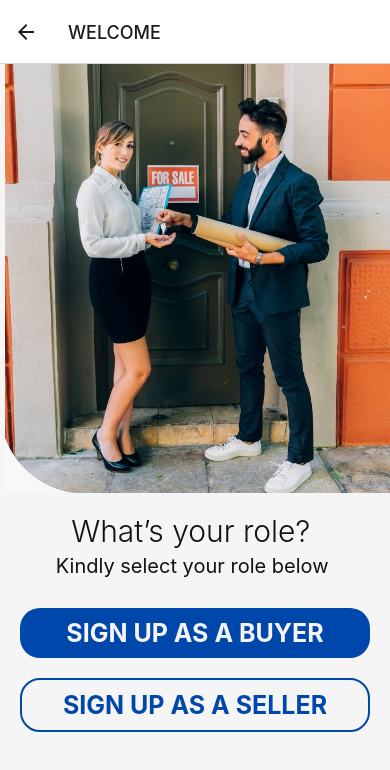
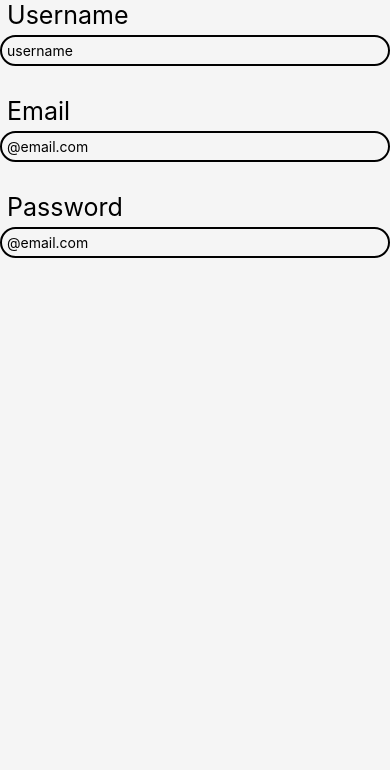
Before and after one commit to sharafadeenhammed/react-native-real-estate-app-HOMEVISION-, a React Native app: screen /WELCOME in a window 390 px wide. Shown: the top 770 px of the page. Built offline with nearby package versions, Linux system fonts and the light colour scheme.

Commit message:
working on register screen

```diff
--- a/App.js
+++ b/App.js
@@ -7,7 +7,7 @@ import RegisterScreen from './src/screens/RegisterScreen';
 import RootNavigation from './src/navigation/RootNavigation';
 
 function App() {
-  return <RootNavigation />;
+  return <RegisterScreen />;
 }
 
 export default App;
--- a/src/components/AppTextInput.jsx
+++ b/src/components/AppTextInput.jsx
@@ -17,4 +17,11 @@ const AppTextInput = ({
 
 export default AppTextInput;
 
-const styles = StyleSheet.create({});
+const styles = StyleSheet.create({
+  container: {
+    borderRadius: 20,
+    borderWidth: 2,
+    paddingHorizontal: 5,
+    paddingVertical: 5,
+  },
+});
--- a/src/components/OnBoardItem.jsx
+++ b/src/components/OnBoardItem.jsx
@@ -1,14 +1,15 @@
 import {StyleSheet, Image, View, Dimensions} from 'react-native';
 
+import colors from '../config/colors';
+import statusBar from '../config/statusBar';
 import Screen from './Screen';
 import AppText from './AppText';
-import colors from '../config/colors';
 import AppButton from './AppButton';
 import OnBoardProgress from './Carosel';
 const screenDimension = Dimensions.get('window');
 const OnBoardItem = ({item, navigation, onPress}) => {
   return (
-    <Screen statusBarColor={colors.gray} style={styles.container}>
+    <Screen style={styles.container}>
       <View style={styles.imageContainer}>
         <Image style={styles.image} source={item.imageUri} />
       </View>
--- a/src/components/Screen.jsx
+++ b/src/components/Screen.jsx
@@ -1,15 +1,15 @@
 import {StyleSheet, StatusBar, SafeAreaView} from 'react-native';
-import React from 'react';
 
-const Screen = ({children, style, statusBarColor, statusBarTextColor}) => {
-  // statusBarColor && StatusBar.setBackgroundColor(statusBarColor, true);
-  // statusBarTextColor && StatusBar.bar;
+import statusBar from '../config/statusBar';
+import colors from '../config/colors';
+
+const Screen = ({children, style, statusBarColor, statusBarStyle}) => {
   return (
     <SafeAreaView style={[styles.container, style]}>
       <StatusBar
         animated={true}
-        backgroundColor={statusBarColor}
-        barStyle="light-content"
+        backgroundColor={statusBarColor || colors.neutral}
+        barStyle={statusBarStyle || statusBar.lightBackground}
       />
       {children}
     </SafeAreaView>
--- a/src/screens/HomeScreen.jsx
+++ b/src/screens/HomeScreen.jsx
@@ -1,11 +1,16 @@
 import {StyleSheet, ImageBackground, View, Image} from 'react-native';
+
+import statusBar from '../config/statusBar';
+import colors from '../config/colors';
 import AppButton from '../components/AppButton';
 import Screen from '../components/Screen';
-import colors from '../config/colors';
 
 const Home = () => {
   return (
-    <Screen statusBarColor={colors.gray} style={styles.container}>
+    <Screen
+      statusBarColor={colors.gray}
+      style={styles.container}
+      statusBarStyle={statusBar.darkBackground}>
       <ImageBackground
         source={require('../assets/background.jpg')}
         style={styles.imageBackground}>
--- a/src/screens/RegisterScreen.jsx
+++ b/src/screens/RegisterScreen.jsx
@@ -8,8 +8,19 @@ import AppTextInput from '../components/AppTextInput';
 
 const RegisterScreen = () => {
   return (
-    <Screen style={styles.container} statusBarColor={colors.light}>
-      <Text>RegisterScreen</Text>
+    <Screen style={styles.container}>
+      <AppText style={styles.placeholder} text="Username" />
+      <AppTextInput style={styles.input} text="hello" placeholder="username" />
+
+      <AppText style={styles.placeholder} text="Email" />
+      <AppTextInput
+        style={styles.input}
+        text="hello"
+        placeholder="@email.com"
+      />
+
+      <AppText style={styles.placeholder} text="Password" />
+      <AppTextInput text="hello" placeholder="@email.com" />
     </Screen>
   );
 };
@@ -18,8 +29,17 @@ export default RegisterScreen;
 
 const styles = StyleSheet.create({
   container: {
-    backgroundColor: colors.light,
+    backgroundColor: colors.neutral,
     paddingHorizontal: 20,
-    paddingVertical: 10,
+    paddingVertical: 30,
   },
+  input: {
+    marginBottom: 30,
+  },
+  placeholder: {
+    color: colors.black,
+    fontSize: 25,
+    marginBottom: 5,
+  },
+  placeholderText: {},
 });
--- a/src/screens/WelcomeScreen.jsx
+++ b/src/screens/WelcomeScreen.jsx
@@ -7,7 +7,7 @@ import colors from '../config/colors';
 
 const WelcomeScreen = () => {
   return (
-    <Screen statusBarColor={colors.gray} style={styles.container}>
+    <Screen style={styles.container}>
       <View style={styles.imageContainer}>
         <Image
           style={styles.image}
@@ -18,10 +18,6 @@ const WelcomeScreen = () => {
         <AppText style={styles.header}>What’s your role?</AppText>
         <AppText style={styles.tagLine}>Kindly select your role below</AppText>
       </View>
-      {/* <View style={styles.cursorContainer}>
-        <OnBoardProgress carosel={item.carosel} />
-      </View> */}
-
       <View style={styles.buttonContainer}>
         <AppButton
           text="SIGN UP AS A BUYER"
```
